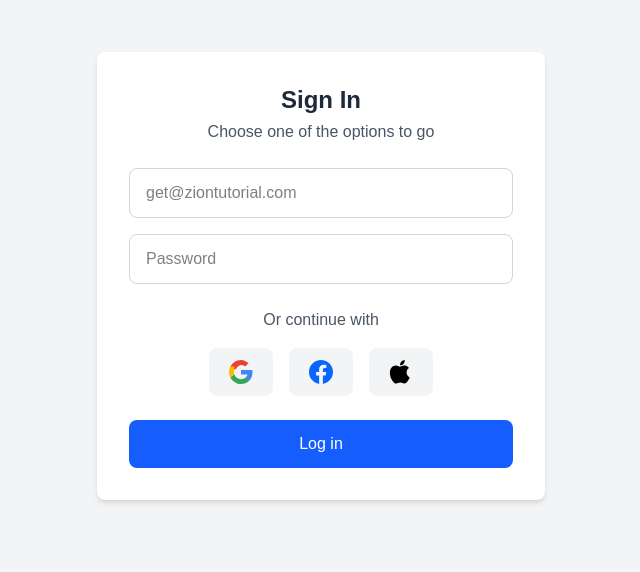
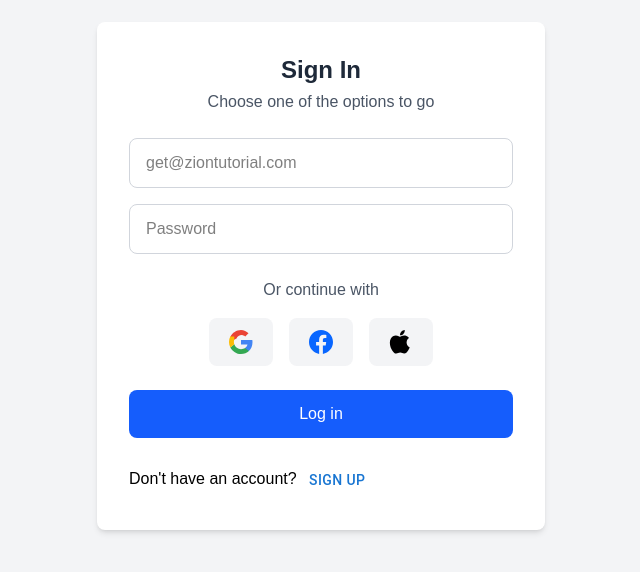
Before and after one commit to Murali-16/React, a React (Vite) app: page / in a window 1280 px wide. Shown: the part 124-696 px from the top of the page, without its empty margins (319-959 px from the left). Built offline with nearby package versions, Linux system fonts and the light colour scheme.

Commit message:
mohammed

```diff
--- a/src/pages/Auth/LoginForm.jsx
+++ b/src/pages/Auth/LoginForm.jsx
@@ -1,3 +1,4 @@
+import { Button } from '@mui/material';
 import { useState, useEffect } from 'react';
 import { useNavigate } from 'react-router-dom';
 
@@ -277,6 +278,9 @@ export default function SignIn() {
           >
             Log in
           </button>
+          <br />
+          <br />
+          <p>Don't have an account? <Button onClick={()=>{navigate('/signup')}}>Sign Up</Button></p>
 
       </div>
     </div>
--- a/src/pages/Auth/SignUp.jsx
+++ b/src/pages/Auth/SignUp.jsx
@@ -194,6 +194,8 @@ export default function SignUp() {
             Sign Up
           </button>
         </form>
+        <br />
+        {/* <br /> */}
           <p>already have an account? <Button onClick={()=>{navigate('/')}}>Sign in</Button></p>
         {isRegistered && (
           <div className="mt-6 p-4 bg-green-100 rounded-lg text-center">
```
